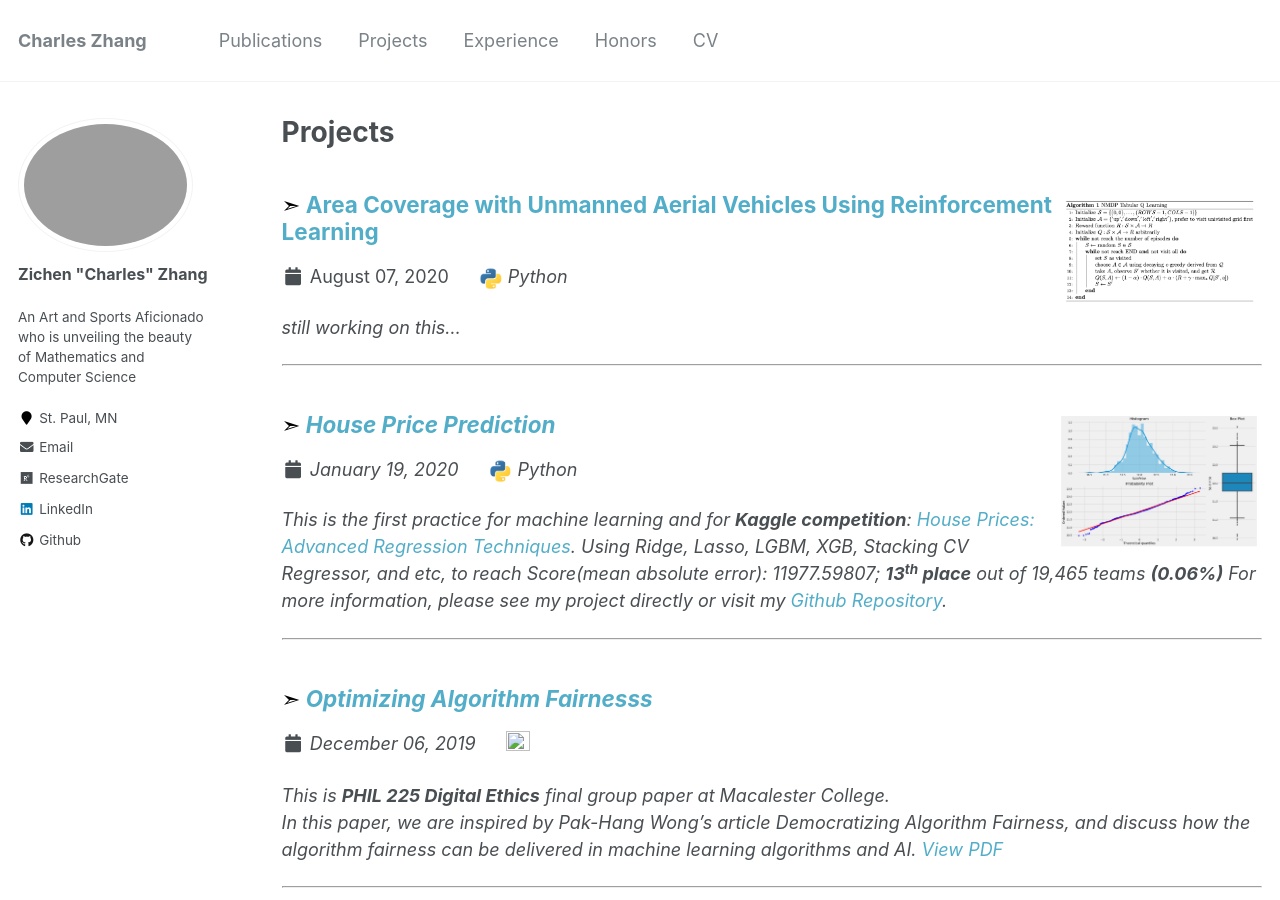
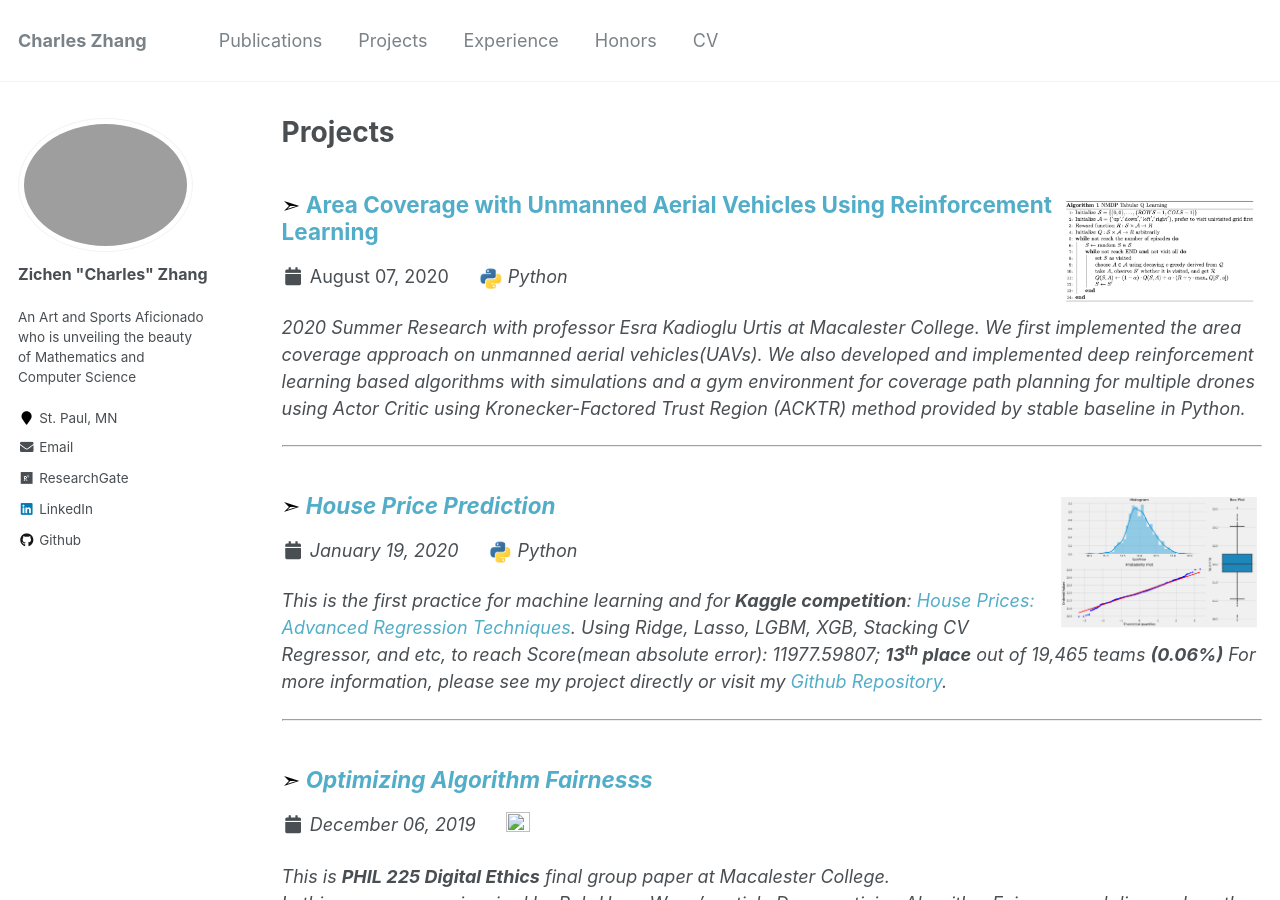
Before and after one commit to zcczhang/zcczhang.github.io, a Jekyll site: the page built from _pages/projects.html, in a window 1280 px wide and 900 px high. Built offline with Jekyll 4.4.1, drawn with Linux system fonts in a browser that asks for light colours.

Commit message:
Update UAV_rl.md

```diff
--- a/_projects/UAV_rl.md
+++ b/_projects/UAV_rl.md
@@ -11,6 +11,8 @@
 tool: "/images/python.png"
 ---
 
+2020 Summer Research with professor Esra Kadioglu Urtis at Macalester College. We first implemented the area coverage approach on unmanned aerial vehicles(UAVs). We also developed and implemented deep reinforcement learning based algorithms with simulations and a gym environment for coverage path planning for multiple drones using Actor Critic using Kronecker-Factored Trust Region (ACKTR) method provided by stable baseline in Python.
+
 still working on this...
 
 ![](https://github.com/zcczhang/UAV_Coverage/blob/master/Pictures/NMDP%20Tabular%20Q%20Learning.png?raw=true)
```
